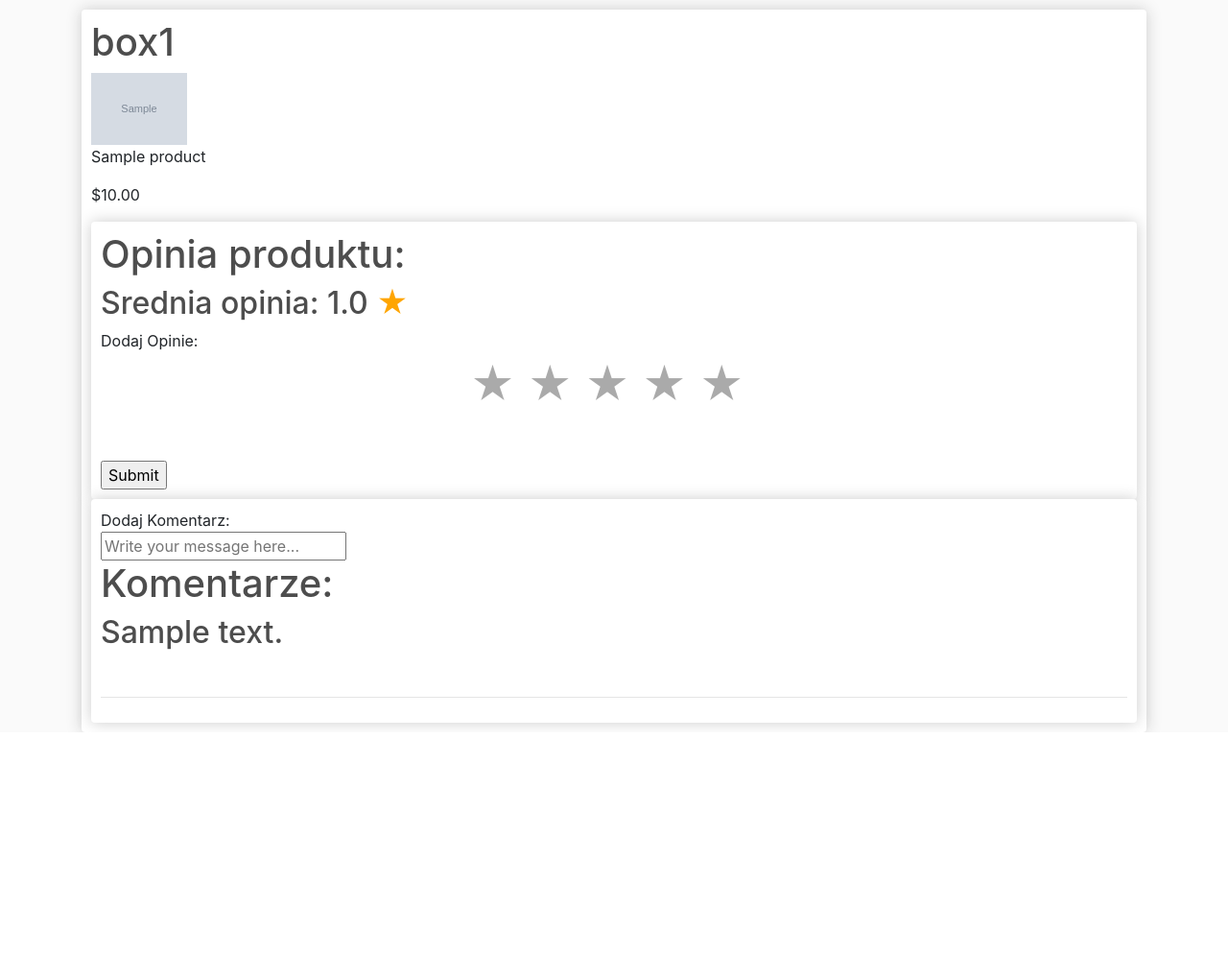
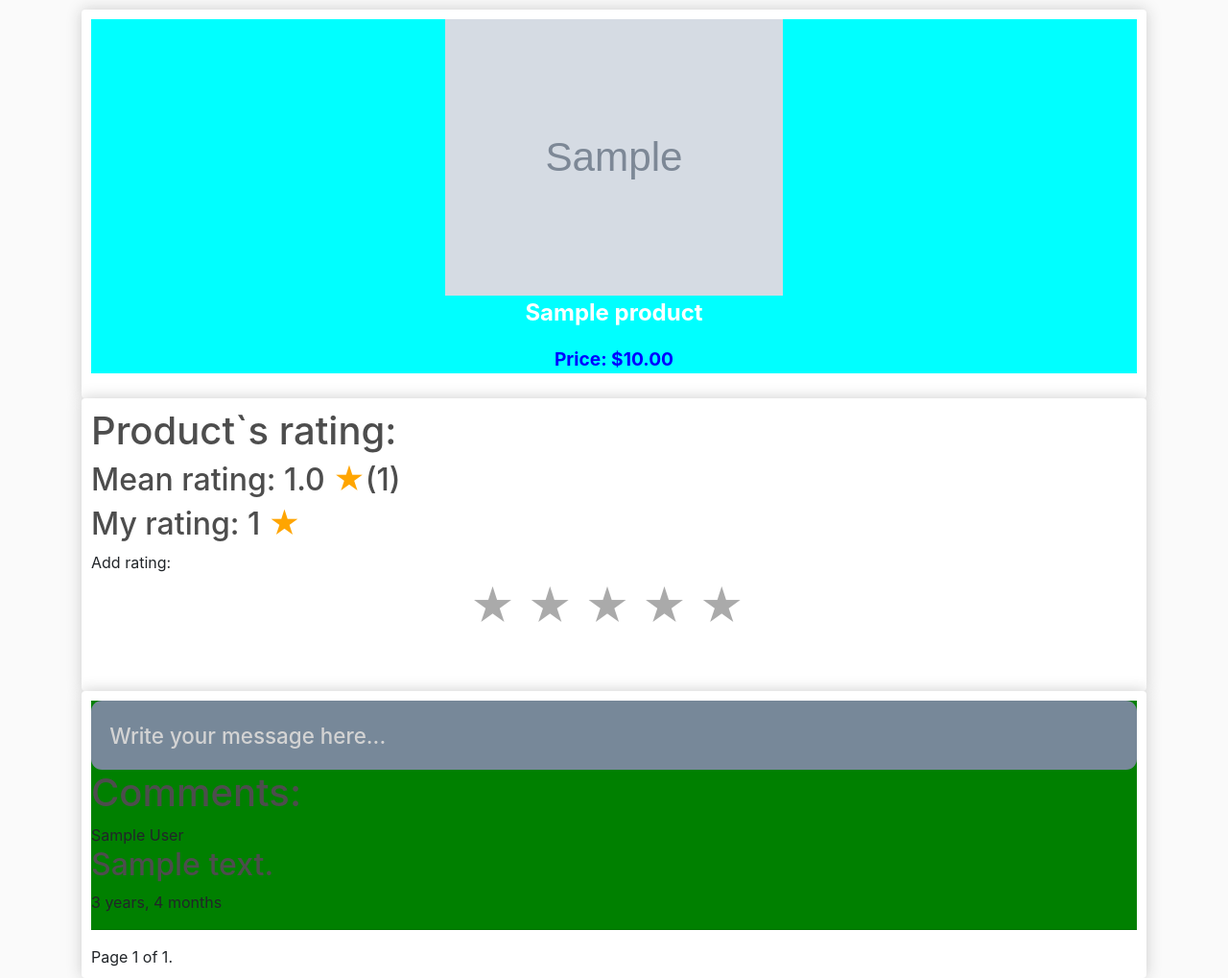
Before and after one commit to sDebski/EcommerceApp, a Django app: page /view-item/1 in a window 1280 px wide. Shown: the part 57-1076 px from the top of the page at 96% size. Before the commit the page ends 820 px from the top, so only its background shows below. Run offline with Django 4.2, Linux system fonts and the light colour scheme; a user stored in the database is signed in; tables that the repository leaves empty hold one stand-in row (values such as "Sample post"); grey boxes marked "Sample" are stand-in pictures; some libraries are stand-ins or nearby versions.

Commit message:
rating logic added, comments uploading logic added

```diff
--- a/base/templates/base/view_item.html
+++ b/base/templates/base/view_item.html
@@ -7,52 +7,72 @@
 <div class="row">
     <div class="col-lg-12">
         <div class="box-element ">
-
-            <h1>box1</h1>
-            <div style="flex:2"><img class="row-image" src="{{product.imageURL}}"></div>
-            <div style="flex:2"><p>{{product.name}}</p></div>
-            <div style="flex:1"><p>${{product.price|floatformat:2}}</p></div>
-            <div style="flex:1">
-
+            <div class='description-section'>
+                <img class="description-image" src="{{product.imageURL}}">
+                <p class='description'>{{product.name}}</p>
+                <p class='price'>Price: ${{product.price|floatformat:2}}
             </div>
-        <div class="box-element">
-            <h1>Opinia produktu:</h1>
-            <h2>Srednia opinia: {{rating_mean}} <text class='mean_rating'>★</text></h2>
-
-        <div>
-            Dodaj Opinie:
-            <form method="POST" action="">
-                {% csrf_token %}
-                <div class="rating rating2">
-                    <a href="#5" title="Give 5 stars" data-value="5">★</a>
-                    <a href="#4" title="Give 4 stars" data-value="4">★</a>
-                    <a href="#3" title="Give 3 stars" data-value="3">★</a>
-                    <a href="#2" title="Give 2 stars" data-value="2">★</a>
-                    <a href="#1" title="Give 1 star" data-value="1">★</a>
-                </div>
-                <input type='submit' value='Submit'/>
-            </form>
-
         </div>
 
+        <div class="box-element">
+            <div class='rating-section'>
+                <h1>Product`s rating:</h1>
+                <h2>Mean rating: {{rating_mean}} <text class='mean_rating'>★</text>({{rating_amount}})</h2>
+                {% if request.user.is_authenticated %}
+                    {% if my_rating != 0 %}
+                        <h2>My rating: {{my_rating}} <text class='mean_rating'>★</text></h2>
+                    {% endif %}
+                    Add rating:
+                    <div class="rating rating2">
+                        <a href="/rating-item/{{product.id}}/5" title="Give 5 stars">★</a>
+                        <a href="/rating-item/{{product.id}}/4" title="Give 4 stars">★</a>
+                        <a href="/rating-item/{{product.id}}/3" title="Give 3 stars">★</a>
+                        <a href="/rating-item/{{product.id}}/2" title="Give 2 stars">★</a>
+                        <a href="/rating-item/{{product.id}}/1" title="Give 1 stars">★</a>
+                    </div>
+                {% endif %}
+            </div>
+        </div>
 
-  </div>
         <div class="box-element">
-            Dodaj Komentarz:
-            <form method="POST" action="">
+            <div class='comment-section'>
+                <div class='comment'>
+                    <form method="POST" action="/comment-item/{{product.id}}">
                         {% csrf_token %}
                         <input name="body" placeholder="Write your message here..." />
                     </form>
-           <h1>Komentarze:</h1>
-           {% for comment in comments %}
+                </div>
+
+                <h1>Comments:</h1>
+                {% for comment in page_obj %}
+                    <text>{{comment.customer}}</text>
                     <h2>{{comment.content}}</h2>
-           <h3>{{comment.opinion}}</h3>
+                    <text>{{comment.date_added|timesince}}</text>
                     <br/>
                     <hr/>
                 {% empty %}
                     <h1>No comment has been added yet.</h1>
                 {% endfor %}
+            </div>
 
+
+            <div class="pagination">
+                <span class="step-links">
+                    {% if page_obj.has_previous %}
+                    <a href="?page=1">&laquo; first</a>
+                    <a href="?page={{ page_obj.previous_page_number }}">previous</a>
+                    {% endif %}
+
+                    <span class="current">
+                        Page {{ page_obj.number }} of {{ page_obj.paginator.num_pages }}.
+                    </span>
+
+                    {% if page_obj.has_next %}
+                    <a href="?page={{ page_obj.next_page_number }}">next</a>
+                    <a href="?page={{ page_obj.paginator.num_pages }}">last &raquo;</a>
+                    {% endif %}
+                </span>
+            </div>
         </div>
     </div>
 </div>
--- a/base/urls.py
+++ b/base/urls.py
@@ -8,6 +8,7 @@ urlpatterns = [
     path("checkout/", views.checkout, name='checkout'),
     path('update-item/', views.updateItem, name='update-item'),
     path('process-order/', views.processOrder, name='process-order'),
-    path('view-item/<str:pk>', views.viewItem, name='view-item')
-
+    path('view-item/<str:pk>', views.viewItem, name='view-item'),
+    path('rating-item/<str:pk>/<str:value>', views.ratingItem, name='rating-item'),
+    path('comment-item/<str:pk>', views.commentItem, name='comment'),
 ]
--- a/base/views.py
+++ b/base/views.py
@@ -1,5 +1,5 @@
 from django.shortcuts import render, redirect
-
+from django.core.paginator import Paginator
 from django.http import JsonResponse, HttpResponse
 from .models import *
 from .forms import ShippingForm
@@ -79,12 +79,60 @@ def processOrder(request):
 def viewItem(request, pk):
     product = Product.objects.get(id=pk)
     comments = product.comment_set.all().order_by('-date_added')
+    paginator = Paginator(comments, 2)
+
+
+    page_number = request.GET.get('page')
+    page_obj = paginator.get_page(page_number)
+
     ratings = product.productrating_set.all()
     try:
-        rating_mean = sum([rating.value for rating in ratings])/len(comments)
+        my_rating = ProductRating.objects.get(product=product, customer = request.user.customer)
+    except:
+        print('zez')
+        my_rating = 0
+    try:
+        rating_mean = sum([rating.value for rating in ratings])/len(ratings)
     except:
         rating_mean = 0
     context = {'product': product,
                'rating_mean': rating_mean,
-               'comments': comments}
+               'comments': comments,
+               'rating_amount': len(ratings),
+               'my_rating': my_rating.value,
+               'page_obj': page_obj}
     return render(request, 'base/view_item.html', context)
+
+def ratingItem(request, pk, value):
+    if request.user.is_authenticated:
+        try:
+            product = Product.objects.get(id=pk)
+        except:
+            product = None
+        print(product, value)
+        if product and int(value) in [1,2,3,4,5]:
+            rating, created = ProductRating.objects.get_or_create(customer = request.user.customer, product = product)
+            rating.value = value
+            rating.save()
+            print('udalo sie')
+            return redirect('view-item', pk = pk)
+        else:
+            return HttpResponse('No product or wrong rating')
+    else:
+        return redirect('store')
+
+    return HttpResponse(str(pk) + ' ' + str(value))
+
+def commentItem(request, pk):
+    if request.user.is_authenticated:
+        if request.method == 'POST':
+            product = Product.objects.get(id=pk)
+            content = request.POST.get('body')
+            Comment.objects.create(
+                customer = request.user.customer,
+                content = content,
+                product = product
+            )
+            return redirect('view-item', pk=pk)
+    else:
+        return redirect('store')
--- a/static/css/main.css
+++ b/static/css/main.css
@@ -1,3 +1,4 @@
+
 body{
 	background-color: hsl(0, 0%, 98%);
 }
@@ -138,3 +139,56 @@ h1,h2,h3,h4,h5,h6{
  .mean_rating {
 	color: orange;
  }
+
+ .comment > form > input {
+	/* resize: none; */
+	background-color: lightslategrey;
+	color: black;
+	border: none;
+	/* outline: none; */
+	border-radius: 0.7rem;
+	height: 4.5rem;
+	width: 100%;
+	padding: 1.2rem;
+	font-size: 1.4rem;
+	font-weight: 500;
+	position: relative;
+  }
+
+  .comment > form > input::placeholder {
+	color: lightgrey;
+  }
+
+ .description-section {
+	align-items: center;
+	justify-content: center;
+	background-color: aqua;
+	text-align: center;
+ }
+
+ .price {
+	color: blue;
+	font-weight: bolder;
+	font-size: larger;
+ }
+
+ .description {
+	font-weight:bolder;
+	font-size:x-large;
+	color: white;
+ }
+
+ .rating-section {
+
+	background-color: white;
+ }
+
+
+ .comment-section {
+	background-color: green;
+ }
+
+ .description-image {
+	height: 18rem;
+	width: 22rem;
+ }
```
Lines whose indentation alone changed are shown as unchanged.
